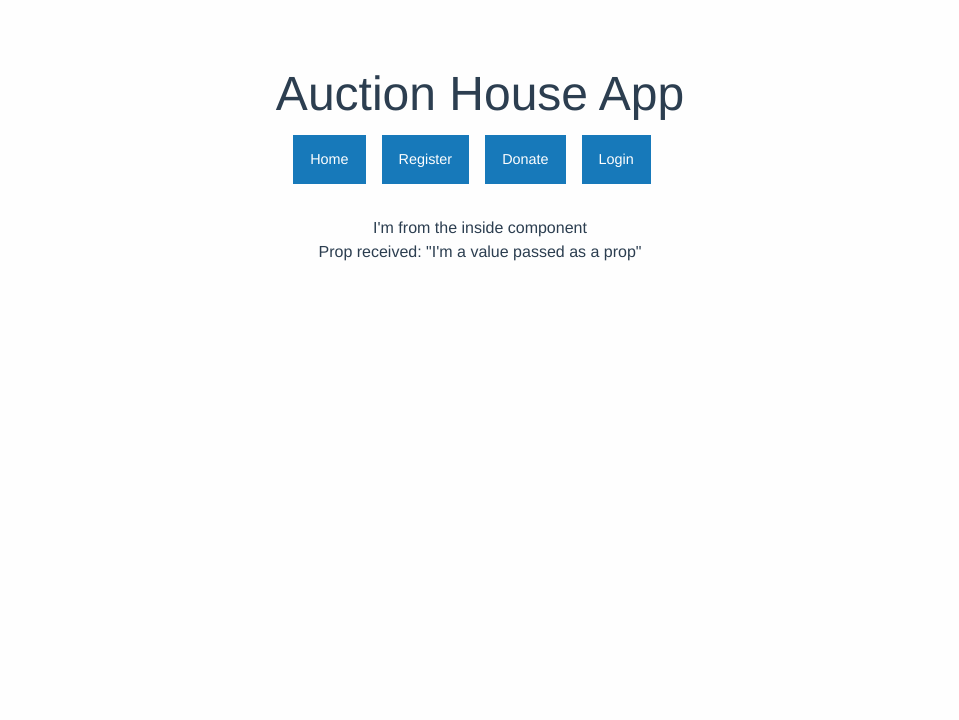
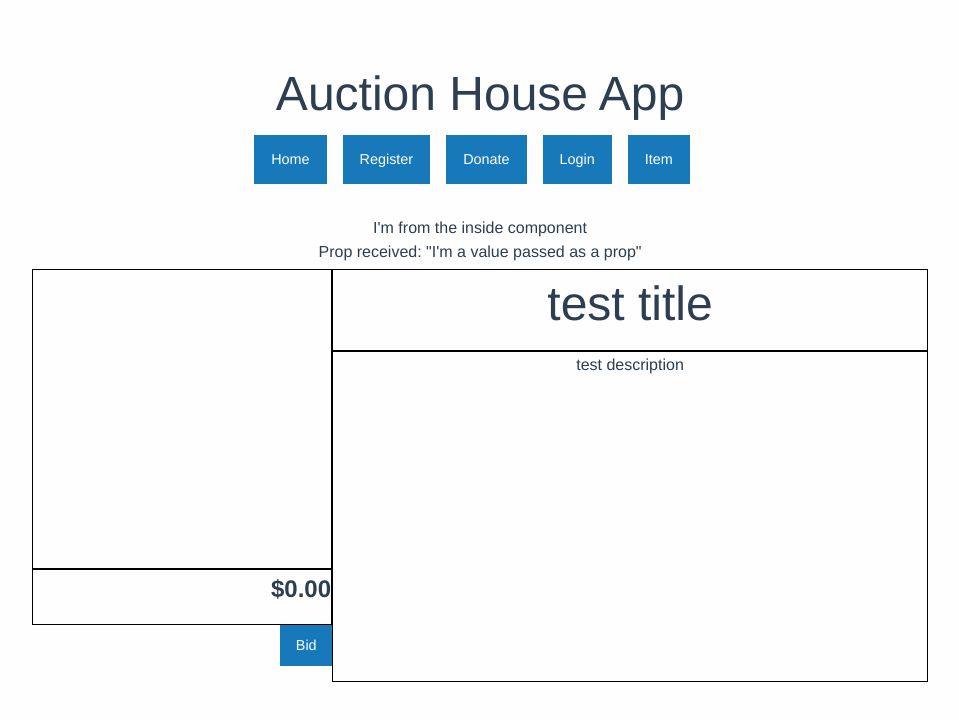
Before and after one commit to JHandschin/AuctionApp, a Vue app in the folder app/: page /item in a window 1280 px wide. Shown: the top 720 px of the page, without its empty margins (160-1119 px from the left). Built offline with nearby package versions, Linux system fonts and the light colour scheme; no server answers; the database is empty.

Commit message:
Added Item and ItemIcon, added changes to App.vue and index.js

```diff
--- a/app/src/App.vue
+++ b/app/src/App.vue
@@ -7,6 +7,7 @@
       <router-link class="rLink button" to='/register'>Register</router-link>
       <router-link class="rLink button" to='/donate'>Donate</router-link>
       <router-link class="rLink button" to='/login'>Login</router-link>
+      <router-link class="rLink button" to='/item'>Item</router-link>
     </div>
     <!-- components can be part of a greater component -->
     <!-- import component, have a components obj with component name, put in html as it's on tag -->
--- /dev/null
+++ b/app/src/components/Item.vue
@@ -0,0 +1,97 @@
+<template>
+    <div class="item-container">
+        <div class="item-photo-container">
+            <div class="item-main-photo">
+                <img id="item-image"/>
+            </div>
+            <div class="item-price">
+                <p>${{currentBid}} </p>
+                <!-- <p>$ {{ currentBid }}</p> -->
+            </div>
+            <button class="button">Bid</button>
+        </div>
+        <div class="item-info-container">
+            <div class="item-title">
+                <!-- <h1>{{ title }}</h1> -->
+                <h1>{{title}}</h1>
+            </div>
+            <div class="item-description">
+                <!-- <p>{{ description }}</p> -->
+                <p>{{description}}</p>
+            </div>
+        </div>
+    </div>
+</template>
+<script>
+import db from '../firebase';
+require('firebase/firestore');
+export default {
+    name: 'Item',
+    // props: ['title',
+    //         'description',
+    //         'currentBid',
+    //         'image'],
+    data() {
+        return {
+            title: 'test title',
+            description: 'test description',
+            currentBid: '0.00',
+            list: [],
+        }
+    },
+    created() {
+        db.collection('Item').get()
+        .then(querySnapshot => {
+            querySnapshot.forEach(doc => {
+                console.log(doc.data());
+                const data = {
+                    description: doc.description,
+                    title: doc.title,
+                    bid: doc.price,
+                    image: doc.image
+                };
+                this.list.push(data);
+            });
+        })
+        .catch(error => {
+            console.log(error.data);
+        });
+    }
+}
+</script>
+<style scoped>
+    .item-container {
+        width: 70%;
+        margin-left: 15%;
+        margin-top: 5px;
+        display: flex;
+    }
+    .item-info-container {
+        width: 100%;
+    }
+    .item-main-photo {
+        height: 300px;
+        width: 300px;
+        border: solid black 1px;
+    }
+    .item-title {
+        font-size: 3em;
+        font-weight: bold;
+        border: solid black 1px;
+        height: 20%;
+    }
+    .item-description {
+        font-size: 1em;
+        border: solid black 1px;
+        height: 80%;
+    }
+    .item-price {
+        font-size: 1.5em;
+        font-weight: bolder;
+        border: solid black 1px;
+        text-align: right;
+    }
+    .item-photo-container {
+        text-align: right;
+    }
+</style>
--- a/app/src/router/index.js
+++ b/app/src/router/index.js
@@ -5,6 +5,7 @@ import Register from '../components/Register.vue'
 import Home from '../components/Home.vue'
 import Donate from '../components/Donate.vue'
 import Login from '../components/Login.vue'
+import Item from '../components/Item.vue'
 
 Vue.use(Router)
 
@@ -14,6 +15,7 @@ const routes = [
   { path: '/register', component: Register },
   { path: '/donate', component: Donate },
   { path: '/login', component: Login },
+  { path: '/item', component: Item },
 ];
 
 export default routes;
```
Also changed, not shown: app/src/components/ItemIcon.vue (added, +80 -0 lines).
